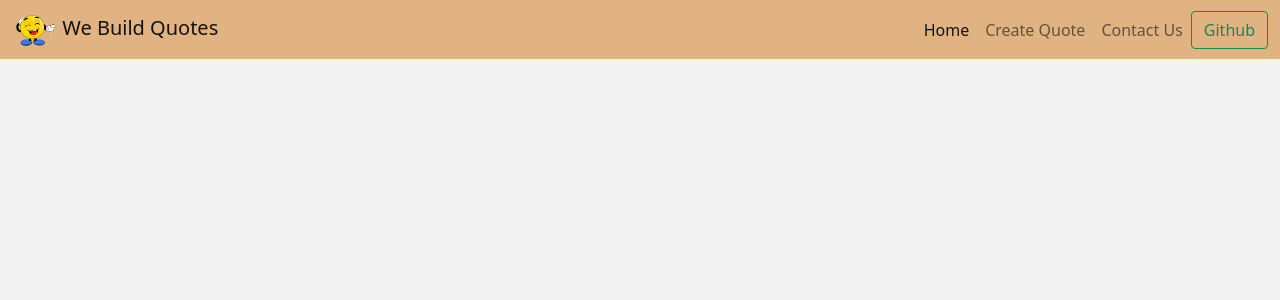
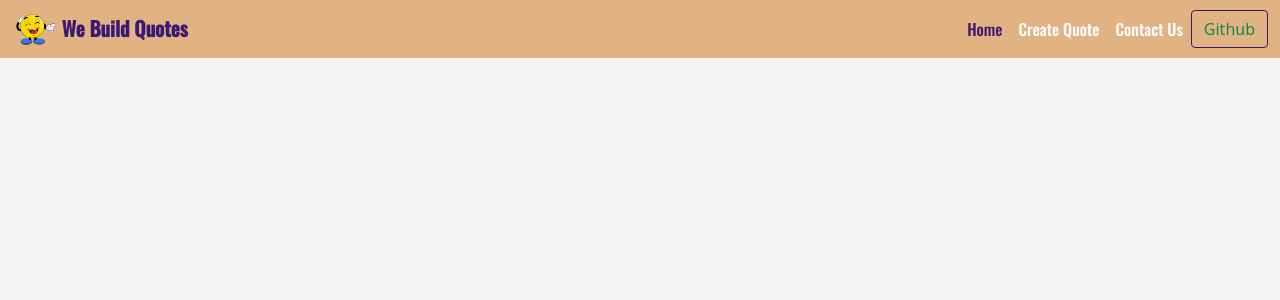
Before and after one commit to enockabere/Create-Quotes, an Angular app: page / in a window 1280 px wide. Shown: the top 300 px of the page. Built offline with nearby package versions, Linux system fonts and the light colour scheme.

Commit message:
add more styles to the navbar

```diff
--- a/src/app/navbar/navbar.component.css
+++ b/src/app/navbar/navbar.component.css
@@ -1,3 +1,25 @@
 .navbar{
     background-color: #e1b382;
 }
+.navbar-brand{
+    color: #3C1874;
+    font-family: 'Oswald', sans-serif;
+    font-weight: 600;
+}
+.nav-item a{
+    color: white;
+    font-family: 'Oswald', sans-serif;
+    font-weight: 400;
+}
+#active{
+    color: #3C1874;
+    font-family: 'Oswald', sans-serif;
+    font-weight: 400;
+}
+#gits{
+    border-color: #3C1874;
+}
+#gits:hover{
+    border-color: #3C1874;
+    background-color: #3C1874;
+}
--- a/src/app/navbar/navbar.component.html
+++ b/src/app/navbar/navbar.component.html
@@ -11,7 +11,7 @@
     <div class="collapse navbar-collapse justify-content-end" id="navbarTogglerDemo03">
       <ul class="navbar-nav mb-2 mb-lg-0">
         <li class="nav-item">
-          <a class="nav-link active" aria-current="page" href="#">Home</a>
+          <a class="nav-link active" id="active" aria-current="page" href="#">Home</a>
         </li>
         <li class="nav-item">
           <a class="nav-link" href="#">Create Quote</a>
@@ -21,7 +21,7 @@
         </li>
       </ul>
       <form class="d-flex">
-        <button class="btn btn-outline-success" type="submit">Github</button>
+        <button id="gits" class="btn btn-outline-success" type="submit">Github</button>
       </form>
     </div>
   </div>
--- a/src/styles.css
+++ b/src/styles.css
@@ -1,4 +1,8 @@
 @import "~bootstrap/dist/css/bootstrap.css";
+* {
+    margin: 0;
+    padding: 0px;
+}
 body{
     background-color:  #F3F3F3;
 }
```
